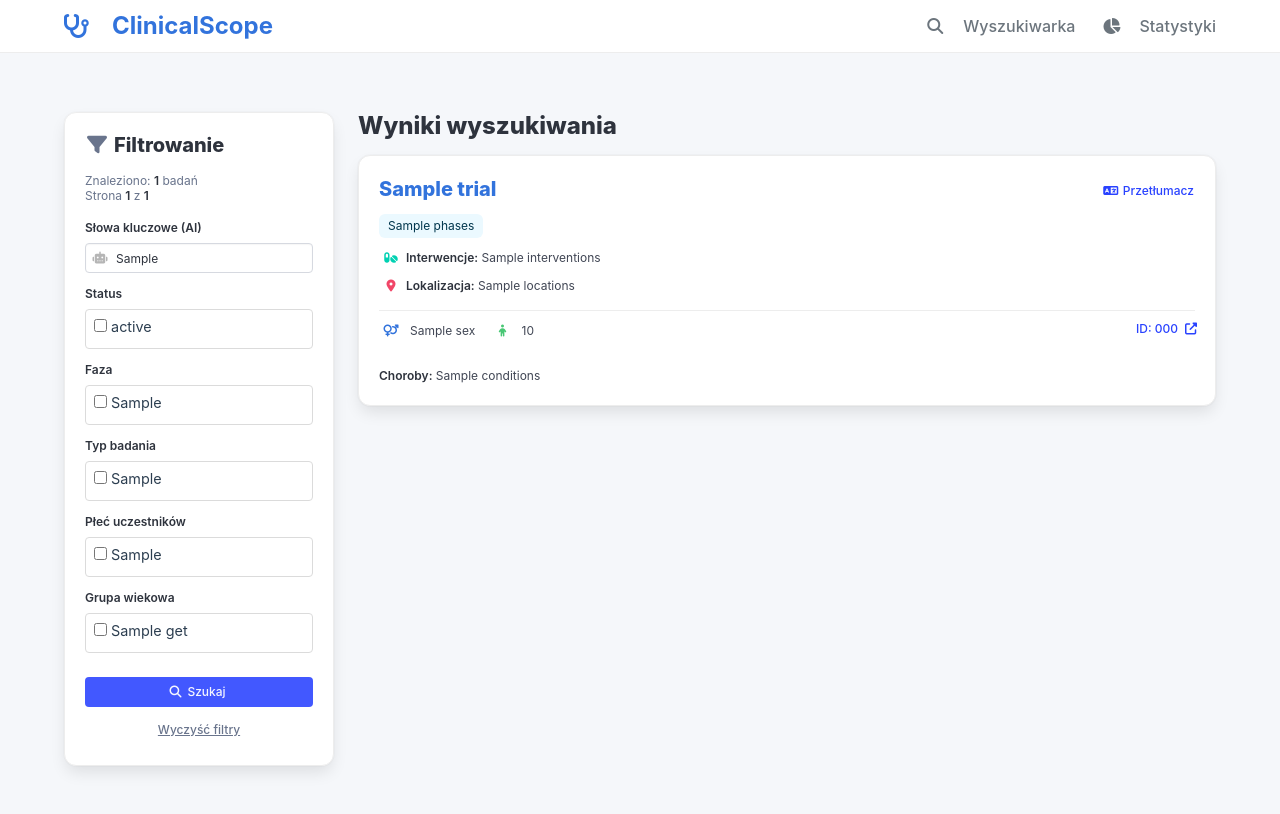
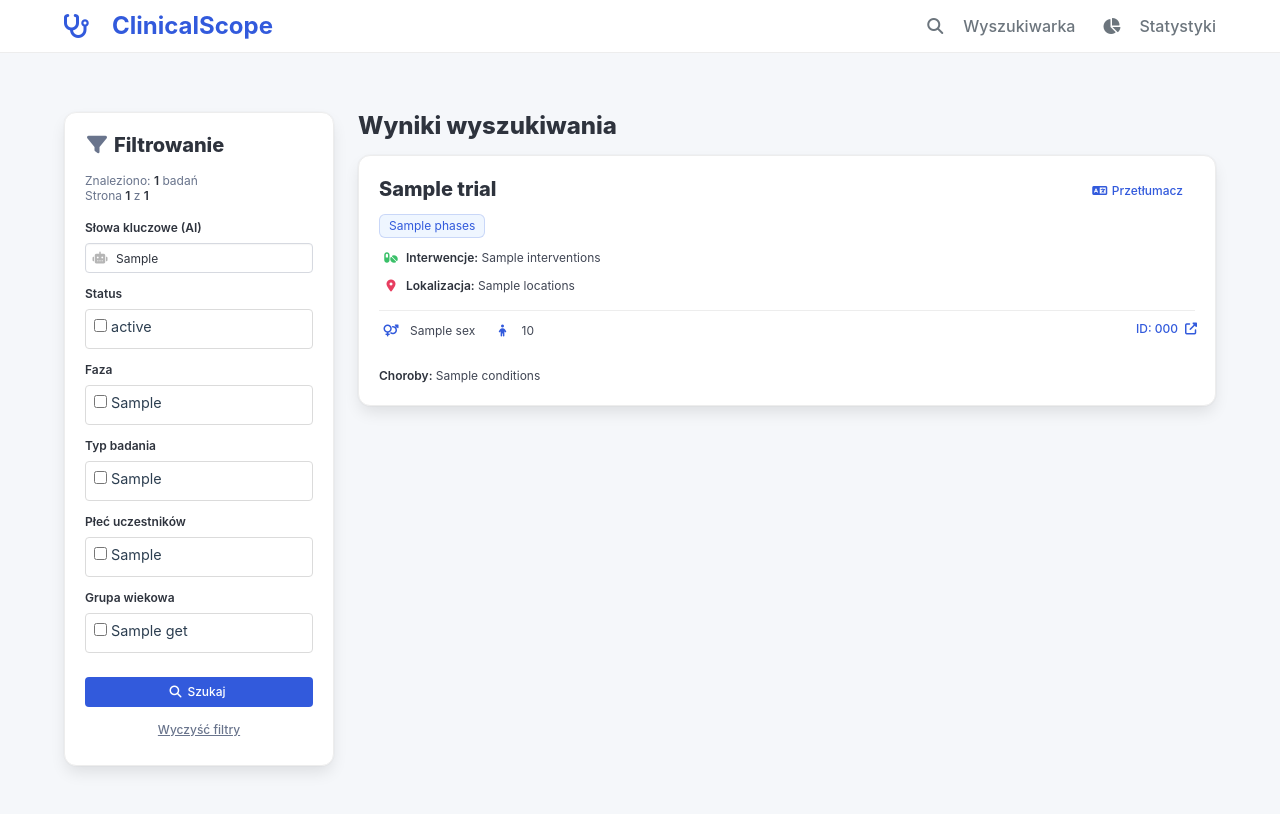
Before and after one commit to scbpls/clinical-scope, a Flask app: template templates/index.html in a window 1280 px wide. Run offline with Flask 3, Linux system fonts and the light colour scheme; the template is opened without the code that fills it: most values are stand-ins (such as "Sample title", 1, 10 or a date in 2020).

Commit message:
Fix colors

```diff
--- a/static/css/style.css
+++ b/static/css/style.css
@@ -1,39 +1,43 @@
+/* ZMIENNE */
 :root {
-  /* GŁÓWNE*/
-  --primary-color: #3273dc;
+  /* Kolory główne */
+  --primary-color: #325adc;
+  --primary-hover: #2247be;
+  --primary-light-bg: #eff6ff;
+  --primary-light-border: rgba(50, 90, 220, 0.2);
   --chart-fill-color: rgba(50, 115, 220, 0.1);
 
-  /* SEMANTYCZNE */
-  --color-success: #48c774;
-  --color-info: #3273dc;
-  --color-warning: #ffdd57;
-  --color-danger: #f14668;
+  /* Kolory semantyczne */
+  --color-success: #3ac069;
+  --color-info: #325adc;
+  --color-warning: #f7d346;
+  --color-danger: #e73e60;
   --color-white: #ffffff;
+  --color-warning-text: rgba(0, 0, 0, 0.7);
 
-  /* TŁA */
+  /* Tła */
   --bg-body: #f5f7fa;
   --bg-card: #ffffff;
   --bg-hover: #f9fafb;
   --bg-navbar: rgba(255, 255, 255, 0.95);
 
-  /* TEKST */
+  /* Tekst */
   --text-main: #2c3e50;
   --text-muted: #6c757d;
   --text-light: #b5b5b5;
 
-  /* OBRAMOWANIA */
+  /* Obramowania i inne*/
   --border-light: #ededed;
   --border-strong: #dbdbdb;
-
-  /* SCROLLBAR */
   --scrollbar-thumb: #cccccc;
 
-  /* CIENIE */
+  /* Cienie */
   --shadow-card: 0 2px 10px rgba(0, 0, 0, 0.03);
   --shadow-hover: 0 4px 15px rgba(0, 0, 0, 0.1);
   --shadow-active: 0 4px 15px rgba(50, 115, 220, 0.3);
 }
 
+/* BAZA */
 body {
   background-color: var(--bg-body);
   color: var(--text-main);
@@ -41,7 +45,7 @@ body {
   padding-top: 4rem;
 }
 
-/* NAVBAR */
+/* NAWIGACJA */
 .navbar {
   background-color: var(--bg-navbar);
   backdrop-filter: blur(10px);
@@ -65,7 +69,7 @@ body {
   border-bottom: 3px solid var(--primary-color);
 }
 
-/* WYNIKI I KARTY */
+/* KARTY */
 .result-box {
   background-color: var(--bg-card);
   border: 1px solid var(--border-light);
@@ -79,6 +83,7 @@ body {
   border-color: var(--primary-color);
 }
 
+/* Tytuł */
 .result-box .title {
   word-wrap: break-word;
   overflow-wrap: break-word;
@@ -87,6 +92,7 @@ body {
   flex: 1;
 }
 
+/* PASEK BOCZNY */
 .sidebar-sticky {
   position: sticky;
   top: 5.5rem;
@@ -94,29 +100,43 @@ body {
   border: 1px solid var(--border-light);
 }
 
-/* TŁUMACZENIE KART */
-.translate-card-btn {
-  color: var(--primary-color);
-  transition: all 0.2s ease;
-  padding-right: 0;
+/* FILTRY */
+.checkbox-container {
+  max-height: 140px;
+  overflow-y: auto;
+  border: 1px solid var(--border-strong);
+  border-radius: 4px;
+  padding: 8px;
+  background-color: var(--bg-card);
 }
 
-.translate-card-btn:hover {
-  background-color: transparent;
-  text-decoration: underline;
+.checkbox-label {
+  display: block;
+  margin-bottom: 4px;
+  font-size: 0.9rem;
+  cursor: pointer;
+  color: var(--text-main);
 }
 
-.translate-card-btn.is-active {
-  color: var(--color-success);
+.checkbox-label:hover {
+  background-color: var(--bg-hover);
 }
 
-.translate-card-btn,
-.translate-card-btn:focus {
-  box-shadow: none !important;
-  background: transparent !important;
+/* Pasek przewijania */
+.checkbox-container::-webkit-scrollbar {
+  width: 6px;
 }
 
-/* STATYSTYKI */
+.checkbox-container::-webkit-scrollbar-track {
+  background: var(--bg-body);
+}
+
+.checkbox-container::-webkit-scrollbar-thumb {
+  background: var(--scrollbar-thumb);
+  border-radius: 3px;
+}
+
+/* WYKRESY */
 .chart-container {
   position: relative;
   height: 300px;
@@ -129,6 +149,29 @@ body {
   border-radius: 6px;
   box-shadow: var(--shadow-card);
   border: 1px solid var(--border-light);
+}
+
+/* ELEMENTY INTERFEJSU  */
+/* Ikony w formularzach */
+.control.has-icons-left .icon {
+  color: var(--text-light) !important;
+  height: 2.5em;
+  width: 2.5em;
+  z-index: 5;
+}
+
+.icon {
+  color: inherit;
+}
+
+.title .icon {
+  vertical-align: middle;
+}
+
+/* Tagi */
+.tag.border-grey {
+  border: 1px solid var(--border-strong);
+  color: var(--text-muted);
 }
 
 /* PAGINACJA */
@@ -170,75 +213,90 @@ body {
   pointer-events: none;
 }
 
-/* CHECKBOXY */
-.checkbox-container {
-  max-height: 140px;
-  overflow-y: auto;
-  border: 1px solid var(--border-strong);
-  border-radius: 4px;
-  padding: 8px;
-  background-color: var(--bg-card);
+/* WYMUSZENIA */
+/* Pomocnicze klasy tekstowe */
+.has-text-primary {
+  color: var(--primary-color) !important;
 }
 
-.checkbox-label {
-  display: block;
-  margin-bottom: 4px;
-  font-size: 0.9rem;
-  cursor: pointer;
-  color: var(--text-main);
+.has-text-info,
+.has-text-link {
+  color: var(--color-info) !important;
 }
 
-.checkbox-label:hover {
-  background-color: var(--bg-hover);
-}
-
-/* IKONY */
-.control.has-icons-left .icon {
-  color: var(--text-light) !important;
-  height: 2.5em;
-  width: 2.5em;
-  z-index: 5;
-}
-
-.icon {
-  color: inherit;
-}
-
-.title .icon {
-  vertical-align: middle;
-}
-
-/* TAGI */
-.tag.border-grey {
-  border: 1px solid var(--border-strong);
-  color: var(--text-muted);
-}
-
-/* SCROLLBAR */
-.checkbox-container::-webkit-scrollbar {
-  width: 6px;
-}
-.checkbox-container::-webkit-scrollbar-track {
-  background: var(--bg-body);
-}
-.checkbox-container::-webkit-scrollbar-thumb {
-  background: var(--scrollbar-thumb);
-  border-radius: 3px;
-}
-
-/* POMOCNICZE */
-.has-text-info {
-  color: var(--color-info) !important;
-}
 .has-text-success {
   color: var(--color-success) !important;
 }
+
 .has-text-warning {
   color: var(--color-warning) !important;
 }
+
 .has-text-danger {
   color: var(--color-danger) !important;
 }
-.has-text-link {
+
+/* Przyciski typu "ghost" */
+.button.is-ghost {
   color: var(--primary-color) !important;
+  text-decoration: none;
+  transition: color 0.2s ease;
 }
+
+.button.is-ghost:hover {
+  color: var(--primary-hover) !important;
+  background-color: transparent !important;
+  text-decoration: underline;
+}
+
+/* Przyciski typu "full" */
+.button.is-primary,
+.button.is-link,
+.button.is-info {
+  background-color: var(--primary-color) !important;
+  border-color: transparent !important;
+  color: var(--color-white) !important;
+}
+
+.button.is-primary:hover,
+.button.is-link:hover,
+.button.is-info:hover {
+  background-color: var(--primary-hover) !important;
+}
+
+/* Tagi */
+.tag.is-primary,
+.tag.is-info,
+.tag.is-link {
+  background-color: var(--primary-color) !important;
+  color: var(--color-white) !important;
+}
+
+.tag.is-light.is-primary,
+.tag.is-light.is-info,
+.tag.is-light.is-link {
+  background-color: var(--primary-light-bg) !important;
+  color: var(--primary-color) !important;
+  border: 1px solid var(--primary-light-border) !important;
+}
+
+.tag.is-success {
+  background-color: var(--color-success) !important;
+  color: var(--color-white) !important;
+}
+
+.tag.is-warning {
+  background-color: var(--color-warning) !important;
+  color: var(--color-warning-text) !important;
+}
+
+.tag.is-danger {
+  background-color: var(--color-danger) !important;
+  color: var(--color-white) !important;
+}
+
+/* Tłumaczenie*/
+.translate-card-btn.is-active {
+  color: var(--color-success) !important;
+  text-decoration: none !important;
+}
--- a/templates/index.html
+++ b/templates/index.html
@@ -198,10 +198,7 @@ endblock %} {% block content %}
             <div class="media-content">
               <div class="content">
                 <div class="is-flex is-justify-content-space-between mb-2">
-                  <h3
-                    class="title is-5 has-text-link mb-0 mr-2 text-title"
-                    style="flex: 1"
-                  >
+                  <h3 class="title is-5 mb-0 mr-2 text-title" style="flex: 1">
                     {{ trial['Study Title'] }}
                   </h3>
                   <div class="is-flex-shrink-0">
@@ -236,7 +233,7 @@ endblock %} {% block content %}
                 <div class="mb-3 is-size-7">
                   {% if trial['Interventions'] %}
                   <div class="icon-text mb-1">
-                    <span class="icon has-text-primary"
+                    <span class="icon has-text-success"
                       ><i class="fa-solid fa-pills"></i
                     ></span>
                     <span>
@@ -274,7 +271,7 @@ endblock %} {% block content %}
                       >
                     </span>
                     <span class="icon-text">
-                      <span class="icon has-text-success"
+                      <span class="icon has-text-info"
                         ><i class="fa-solid fa-child"></i
                       ></span>
                       <span class="has-text-grey-dark ml-1"
```
